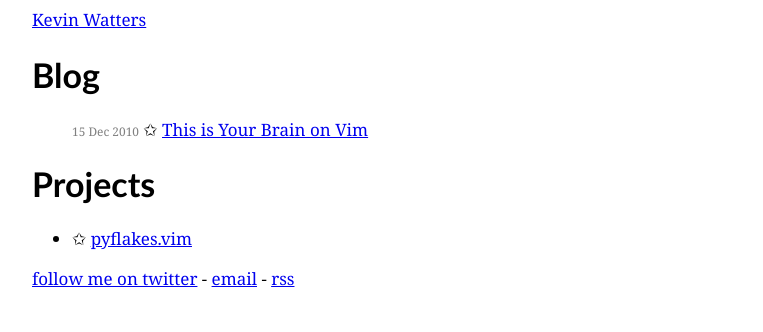
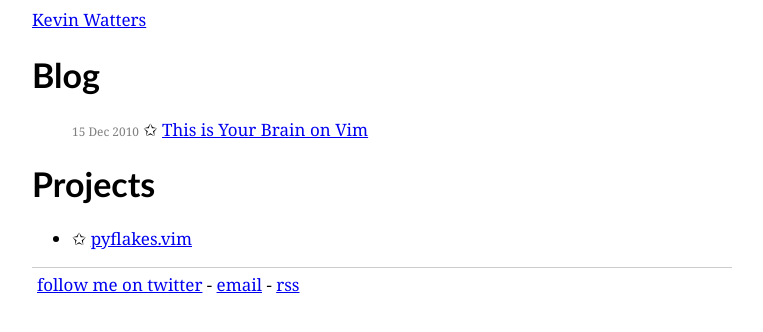
Before and after one commit to kevinw/kevinw.github.com, a Jekyll site: the page built from index.html, in a window 1280 px wide. Shown: the top 332 px of the page, without its empty margins (258-1021 px from the left). Built offline with Jekyll 4.4.1, drawn with Linux system fonts in a browser that asks for light colours.

Commit message:
minor css change

```diff
--- a/css/screen.css
+++ b/css/screen.css
@@ -27,6 +27,8 @@ blockquote {
 }
 
 .footer {
+    border-top: 1px solid #cccccc;
+    padding: 5px;
     margin-bottom: 25px;
 }
 
```
